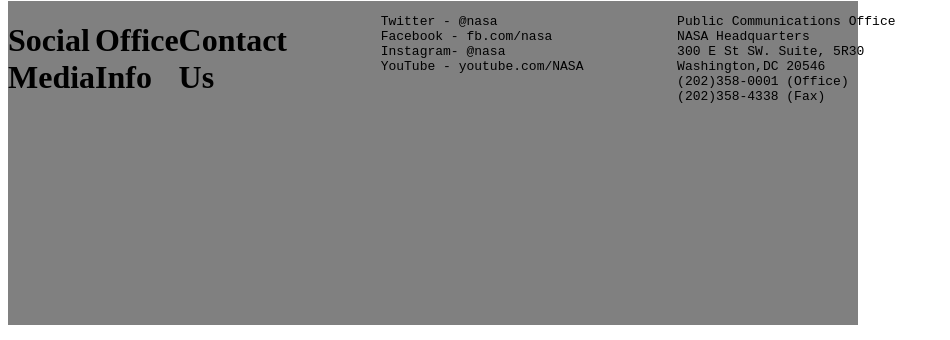
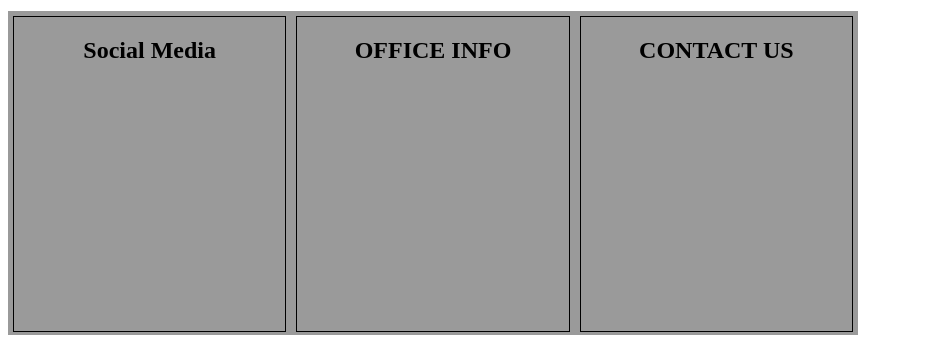
Before and after one commit to J-Russ17/nasa, a plain HTML site: page index.html in a window 1280 px wide. Shown: the part 461-801 px from the top of the page, without its empty margins (0-950 px from the left). Drawn offline with Linux system fonts and the light colour scheme.

Commit message:
nasacommit

```diff
--- a/index.html
+++ b/index.html
@@ -9,27 +9,19 @@
 <body>
     <header> <img src="https://i.pinimg.com/originals/c0/cf/98/c0cf987f7e249aa300434a1692db3d5d.png"> </header>
 
-    <div class=bold-text>
+    <div class="container">
+        <section id="main1">
+            <h2>Social Media</h2>
+        </section>
 
-        <div id=head></div><h1>Social Media</h1>
-        <h1>Office Info</h1>
-        <h1>Contact Us</h1>
+        <section id="main2">
+            <h2>OFFICE INFO</h2>
+        </section>
 
-        <p><pre>
-            Twitter - @nasa
-            Facebook - fb.com/nasa
-            Instagram- @nasa
-            YouTube - youtube.com/NASA
-        </pre></p>
+        <section id="main3">
+                <h2>CONTACT US</h2>
 
-        <p><pre>
-            Public Communications Office
-            NASA Headquarters
-            300 E St SW. Suite, 5R30
-            Washington,DC 20546
-            (202)358-0001 (Office)
-            (202)358-4338 (Fax)
-        </pre></p>
+        </section>
     </div>
 
 </body>
--- a/style.css
+++ b/style.css
@@ -1,14 +1,45 @@
+.container {
+    background-color: #9a9a9a;
+    width: 850px;
+    height: 324px;
+    margin-top: 10px;
+    display: flex;
+}
+
+#main1 {
+    display: flex;
+    border: solid 1px;
+    width: 283px;
+    height: 314px;
+    margin: 5px;
+    justify-content: center;
+}
+
+#main2 {
+    display: flex;
+    border: solid 1px;
+    width: 283px;
+    height: 314px;
+    margin: 5px;
+    justify-content: center;
+}
+
+#main3 {
+    display: flex;
+    border: solid 1px;
+    width: 283px;
+    height: 314px;
+    margin: 5px;
+    justify-content: center;
+}
+
+#content {
+    font-size: 14px;
+}
+
+
 header > img {
     width: 850px;
     height: 450px;
     border: 1px;
 }
-
-.bold-text {
-    width: 850px;
-    height: 324px;
-    background-color: grey;
-    display: flex;
-    flex-direction: row;
-    justify-content: space-around;
-}
```
